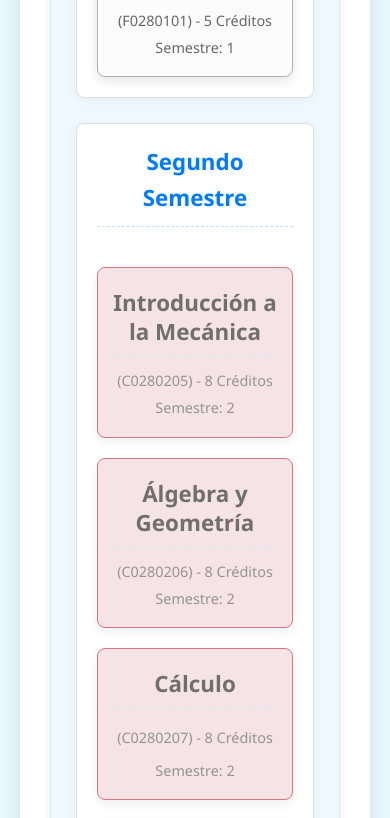
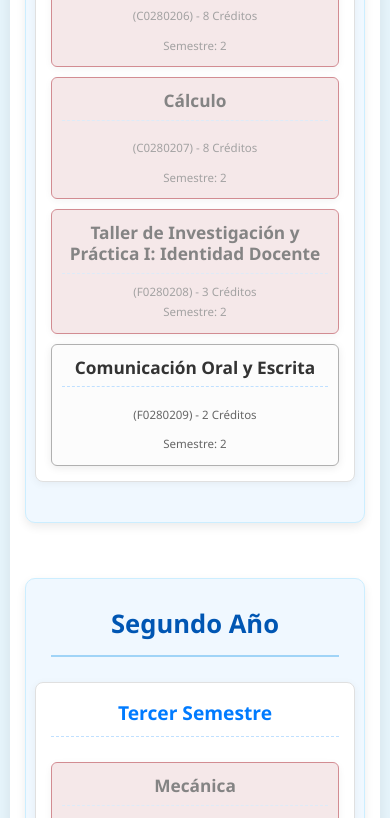
Before and after one commit to mgarridoc-svg/Malla-PEMMF, a plain HTML site: page index.html in a window 390 px wide. Shown: the part 1182-2000 px from the top of the page. Drawn offline with Linux system fonts and the light colour scheme.

Commit message:
peronalización

```diff
--- a/style.css
+++ b/style.css
@@ -17,140 +17,183 @@ h1 {
 }
 
 #malla-curricular {
-    max-width: 1400px;
+    max-width: 1400px; /* Ancho máximo para la malla */
     margin: 0 auto;
-    background-color: #ffffff; /* Fondo blanco para el contenedor principal de la malla */
+    background-color: #ffffff;
     padding: 30px;
     border-radius: 12px;
     box-shadow: 0 8px 20px rgba(0, 0, 0, 0.1);
+    display: flex; /* Añadimos flexbox para organizar los años en columnas */
+    flex-wrap: wrap; /* Permite que los años se envuelvan si no hay espacio */
+    justify-content: center; /* Centra los años */
+    gap: 30px; /* Espacio entre las secciones de año */
 }
 
 .year-section {
-    background-color: #f0f8ff; /* Fondo ligeramente azulado para la sección del año */
+    background-color: #f0f8ff;
     border: 1px solid #cceeff;
     border-radius: 10px;
     padding: 25px;
-    margin-bottom: 35px;
     box-shadow: 0 4px 10px rgba(0, 0, 0, 0.08);
+    flex: 1; /* Cada año intentará ocupar el mismo espacio */
+    min-width: 300px; /* Ancho mínimo para cada columna de año */
+    max-width: calc(33% - 30px); /* Para 3 columnas por fila en pantallas grandes */
+    display: flex;
+    flex-direction: column; /* Apila el título del año y los semestres */
+    align-items: center; /* Centra el contenido del año */
 }
 
 .year-section h2 {
-    color: #0056b3; /* Azul medio para el título del año */
+    color: #0056b3;
     font-size: 2.2em;
     margin-top: 0;
     margin-bottom: 25px;
     border-bottom: 2px solid #a0d4f7;
     padding-bottom: 10px;
+    width: 100%; /* El título del año ocupa todo el ancho de su sección */
 }
 
 .semestre-container {
-    background-color: #ffffff; /* Fondo blanco para cada semestre */
+    background-color: #ffffff;
     border: 1px solid #e0e0e0;
     border-radius: 8px;
-    padding: 20px;
-    margin-bottom: 25px;
+    padding: 15px; /* Reducimos el padding */
+    margin-bottom: 15px; /* Reducimos el margen inferior */
     display: flex;
     flex-wrap: wrap;
-    justify-content: center; /* Centra los ramos horizontalmente */
-    gap: 20px; /* Espacio entre los ramos */
+    justify-content: center;
+    gap: 10px; /* Reducimos el espacio entre los ramos */
     box-shadow: 0 2px 8px rgba(0, 0, 0, 0.05);
+    width: 100%; /* Asegura que el semestre ocupe todo el ancho de la columna del año */
+    flex-shrink: 0; /* Evita que los semestres se encojan */
 }
 
 .semestre-container h3 {
-    color: #007bff; /* Azul vibrante para el título del semestre */
-    font-size: 1.6em;
-    width: 100%; /* Asegura que el título ocupe todo el ancho */
+    color: #007bff;
+    font-size: 1.4em; /* Reducimos el tamaño de la fuente del semestre */
+    width: 100%;
     margin-top: 0;
-    margin-bottom: 20px;
+    margin-bottom: 15px; /* Reducimos el margen inferior */
     text-align: center;
     border-bottom: 1px dashed #c0e0ff;
-    padding-bottom: 10px;
+    padding-bottom: 8px;
 }
 
 .ramo {
-    background-color: #f0f0f0; /* Color base para ramos pendientes/no tocados */
+    background-color: #f0f0f0;
     border: 1px solid #ccc;
-    border-radius: 8px;
-    padding: 15px;
-    width: 200px; /* Ancho fijo para cada ramo */
-    min-height: 120px; /* Altura mínima para mantener consistencia */
+    border-radius: 6px; /* Bordes ligeramente menos redondeados */
+    padding: 10px; /* Reducimos el padding del ramo */
+    width: 180px; /* Ancho del ramo, puedes ajustarlo */
+    min-height: 100px; /* Altura mínima del ramo, puedes ajustarla */
     display: flex;
     flex-direction: column;
-    justify-content: space-between; /* Espacia el contenido */
+    justify-content: space-between;
     align-items: center;
     text-align: center;
     cursor: pointer;
-    transition: all 0.3s ease; /* Transición suave para todos los cambios */
-    box-shadow: 0 4px 12px rgba(0, 0, 0, 0.1);
+    transition: all 0.3s ease;
+    box-shadow: 0 2px 8px rgba(0, 0, 0, 0.08); /* Sombra más sutil */
+    font-size: 0.9em; /* Fuente ligeramente más pequeña para el contenido del ramo */
 }
 
 .ramo:hover {
-    transform: translateY(-5px) scale(1.02); /* Efecto de elevación y pequeño agrandamiento */
-    box-shadow: 0 6px 16px rgba(0, 0, 0, 0.15);
+    transform: translateY(-3px) scale(1.01); /* Efecto de elevación más sutil */
+    box-shadow: 0 4px 10px rgba(0, 0, 0, 0.12);
 }
 
 .ramo h3 {
-    margin: 5px 0 10px;
-    font-size: 1.2em;
+    margin: 3px 0 8px;
+    font-size: 1.1em; /* Ajuste el tamaño del título del ramo */
     font-weight: 700;
     color: #333;
-    line-height: 1.3;
+    line-height: 1.2;
 }
 
 .ramo p {
-    margin: 2px 0;
-    font-size: 0.9em;
+    margin: 1px 0;
+    font-size: 0.8em; /* Ajuste el tamaño del párrafo del ramo */
     color: #666;
 }
 
 /* Clases para los estados de los ramos (colores más vivos) */
 .estado-pendiente {
-    background-color: #fcfcfc; /* Blanco casi puro */
-    border-color: #b0b0b0; /* Gris medio */
+    background-color: #fcfcfc;
+    border-color: #b0b0b0;
     color: #444;
 }
 
 .estado-aprobado {
-    background-color: #d4edda; /* Verde claro */
-    border-color: #28a745; /* Verde vibrante */
+    background-color: #d4edda;
+    border-color: #28a745;
     color: #155724;
     font-weight: bold;
 }
 
 .estado-cursando {
-    background-color: #fff3cd; /* Amarillo claro */
-    border-color: #ffc107; /* Amarillo vibrante */
+    background-color: #fff3cd;
+    border-color: #ffc107;
     color: #856404;
     font-weight: bold;
 }
 
 .estado-bloqueado {
-    background-color: #f8d7da; /* Rojo claro */
-    border-color: #dc3545; /* Rojo vibrante */
+    background-color: #f8d7da;
+    border-color: #dc3545;
     color: #721c24;
     cursor: not-allowed;
-    opacity: 0.7;
-    filter: grayscale(20%); /* Ligeramente más opaco y gris */
+    opacity: 0.6; /* Un poco más opaco */
+    filter: grayscale(30%); /* Más gris */
 }
 
 /* Estilos para responsividad */
+@media (max-width: 1200px) {
+    .year-section {
+        max-width: calc(50% - 30px); /* Dos columnas en pantallas medianas-grandes */
+    }
+}
+
 @media (max-width: 768px) {
+    #malla-curricular {
+        flex-direction: column; /* Apila los años en una sola columna */
+        align-items: center; /* Centra la columna de años */
+    }
+    .year-section {
+        max-width: 100%; /* Cada año ocupa todo el ancho disponible */
+        min-width: unset; /* Quita el min-width para flexibilidad */
+        margin-bottom: 25px; /* Ajusta margen entre años */
+    }
     .ramo {
-        width: calc(50% - 20px); /* Dos columnas en pantallas medianas */
+        width: calc(50% - 10px); /* Dos ramos por fila en semestres */
+    }
+    h1 {
+        font-size: 2.2em;
+    }
+    .year-section h2 {
+        font-size: 2em;
+    }
+    .semestre-container h3 {
+        font-size: 1.3em;
     }
 }
 
 @media (max-width: 480px) {
     .ramo {
-        width: calc(100% - 20px); /* Una columna en pantallas pequeñas */
+        width: calc(100% - 10px); /* Un ramo por fila en pantallas pequeñas */
     }
     h1 {
-        font-size: 2em;
+        font-size: 1.8em;
     }
     .year-section h2 {
-        font-size: 1.8em;
+        font-size: 1.6em;
     }
     .semestre-container h3 {
-        font-size: 1.4em;
+        font-size: 1.2em;
+    }
+    body {
+        padding: 10px;
+    }
+    #malla-curricular {
+        padding: 15px;
     }
 }
```
